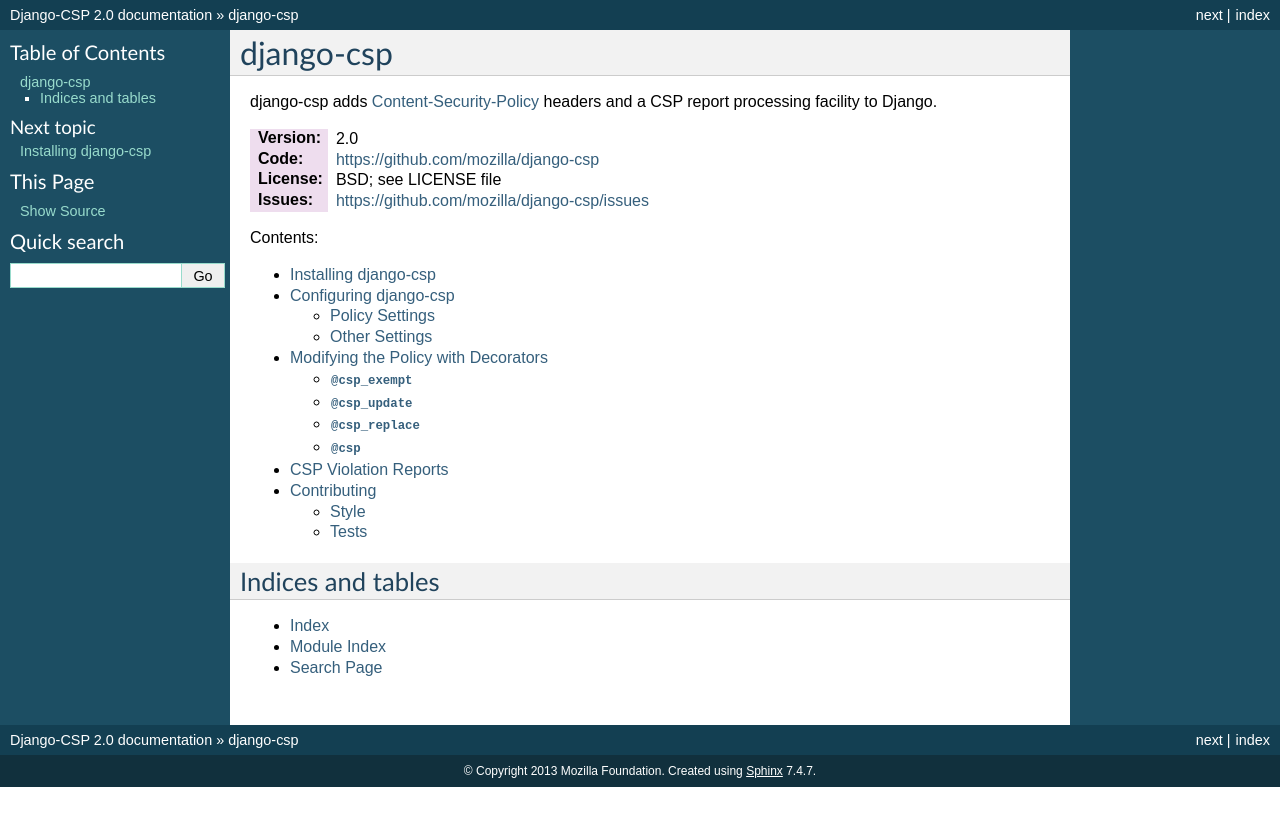
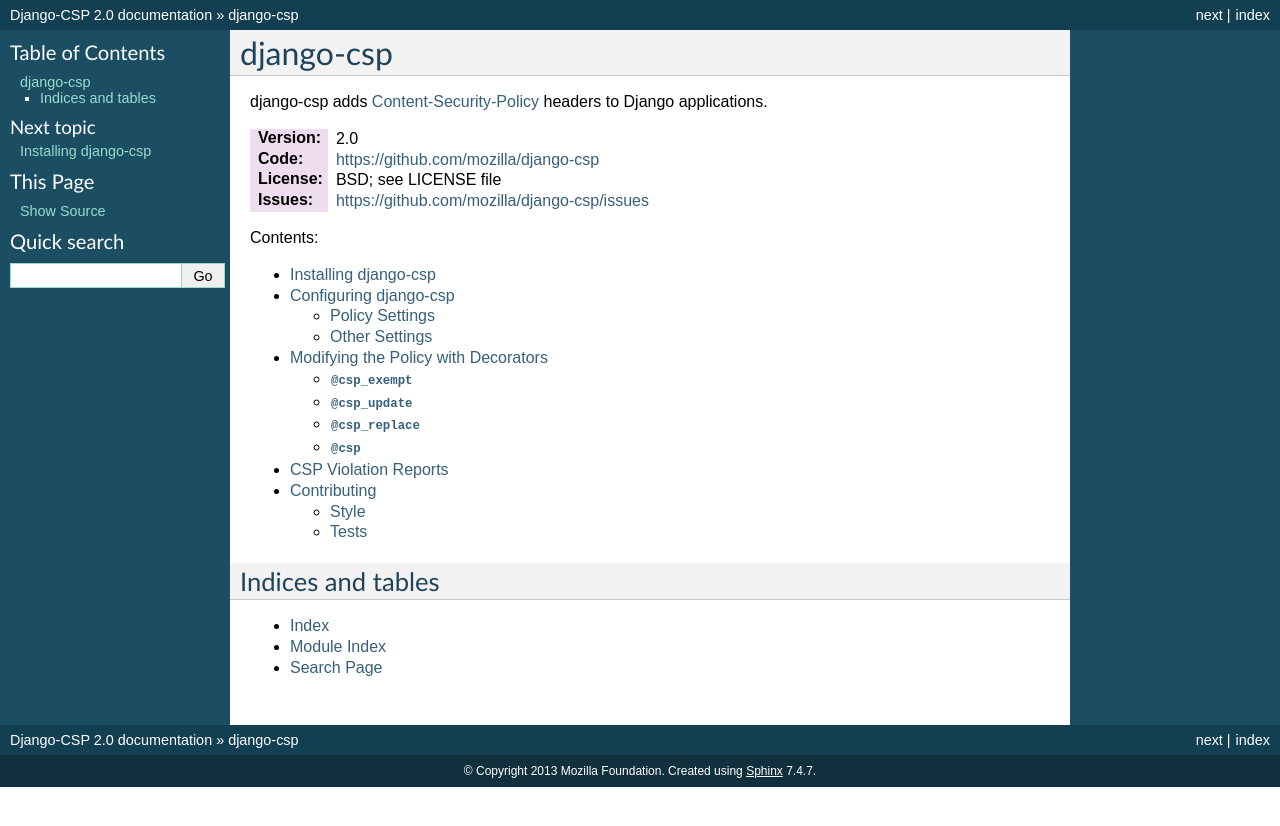
Before and after one commit to mozilla/django-csp, a Sphinx documentation site: the page built from docs/index.rst, in a window 1280 px wide. Shown: the top 826 px of the page. Built offline with Sphinx 7.4.7, drawn with Linux system fonts in a browser that asks for light colours.

Commit message:
Add CHANGES and fix a stray doc.
[ci skip]

```diff
--- a/docs/index.rst
+++ b/docs/index.rst
@@ -7,8 +7,7 @@
 django-csp
 ==========
 
-django-csp adds Content-Security-Policy_ headers and a CSP report
-processing facility to Django.
+django-csp adds Content-Security-Policy_ headers to Django applications.
 
 :Version:       |release|
 :Code:          https://github.com/mozilla/django-csp
```
Also changed, not shown: 1 other file.
